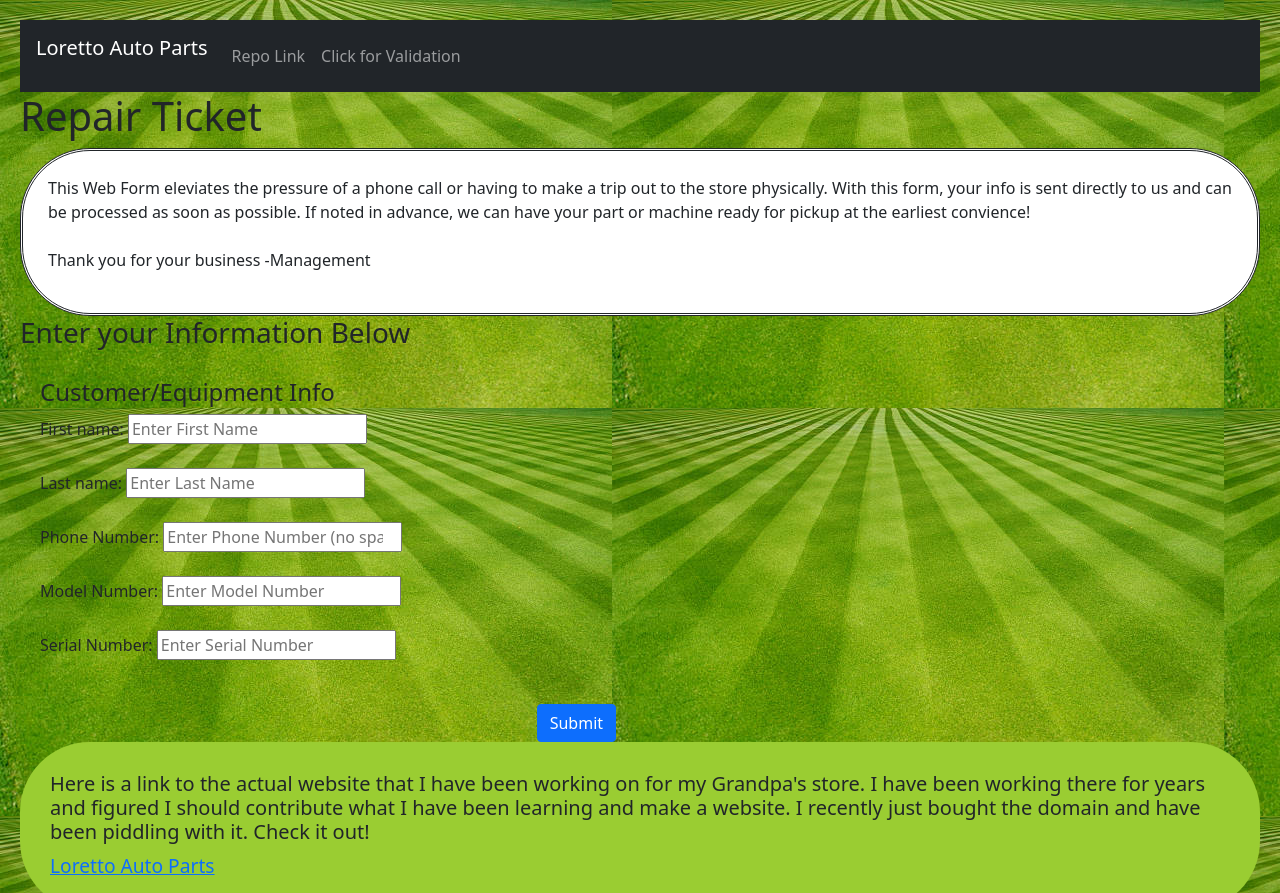
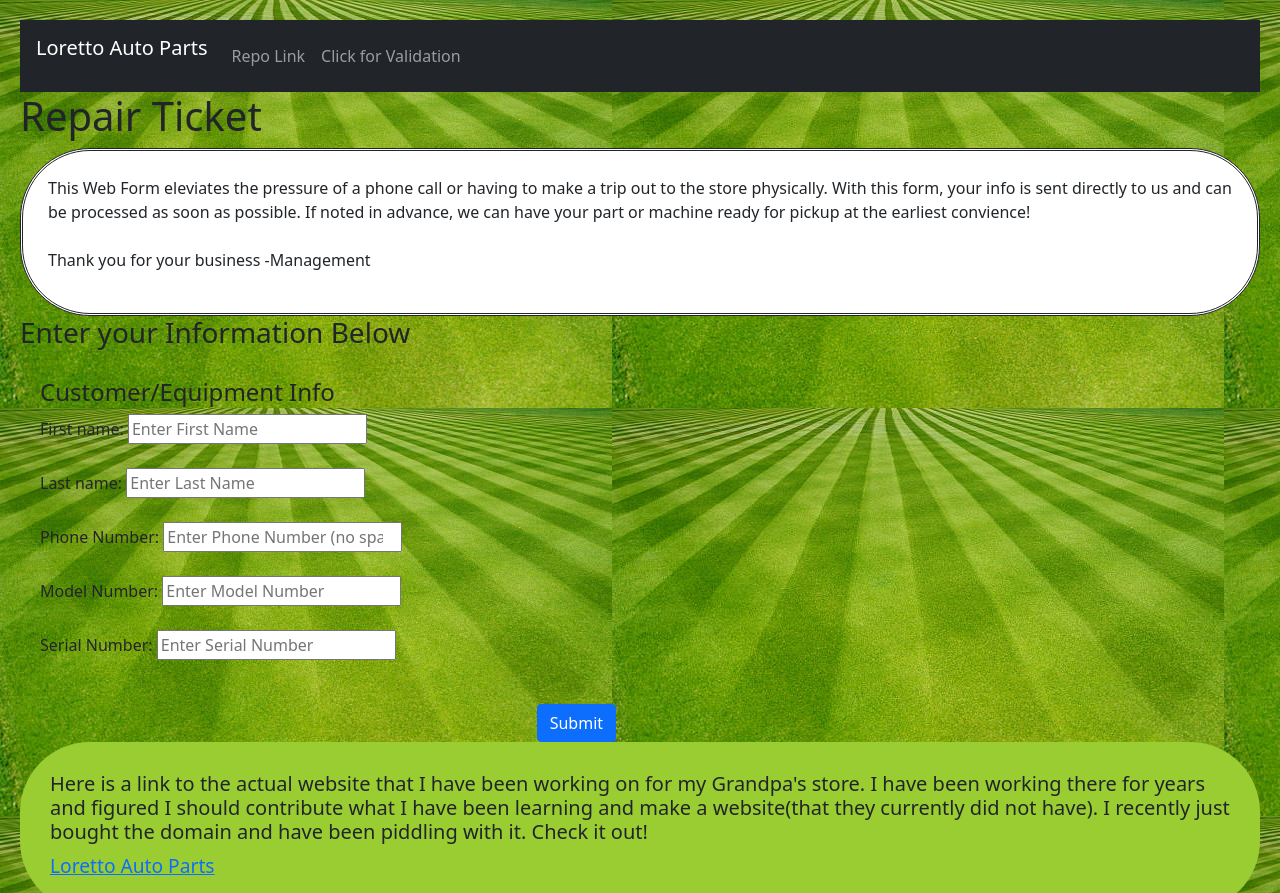
Before and after one commit to nkerstiens/lorettoauto, a plain HTML site: page index.html in a window 1280 px wide. Shown: the top 893 px of the page. Drawn offline with nearby package versions, Linux system fonts and the light colour scheme.

Commit message:
Add files via upload

```diff
--- a/index.html
+++ b/index.html
@@ -2,8 +2,8 @@
 
 <!-- Noah Kerstiens
 CIS 376
-Hotel Lab
-10/26/2021
+Final Project-Loretto Auto Parts
+12-3-2021
 
     Creating a Interactive Form
 -->
@@ -65,7 +65,7 @@ Hotel Lab
     </div>
 
     <div id="website">
-      <h5>Here is a link to the actual website that I have been working on for my Grandpa's store. I have been working there for years and figured I should contribute what I have been learning and make a website. I recently just bought the domain and have been piddling with it. Check it out!</h5>
+      <h5>Here is a link to the actual website that I have been working on for my Grandpa's store. I have been working there for years and figured I should contribute what I have been learning and make a website(that they currently did not have). I recently just bought the domain and have been piddling with it. Check it out!</h5>
       <a href="http://www.lorettoautoparts.com/">Loretto Auto Parts</a>
     </div>
 
```
